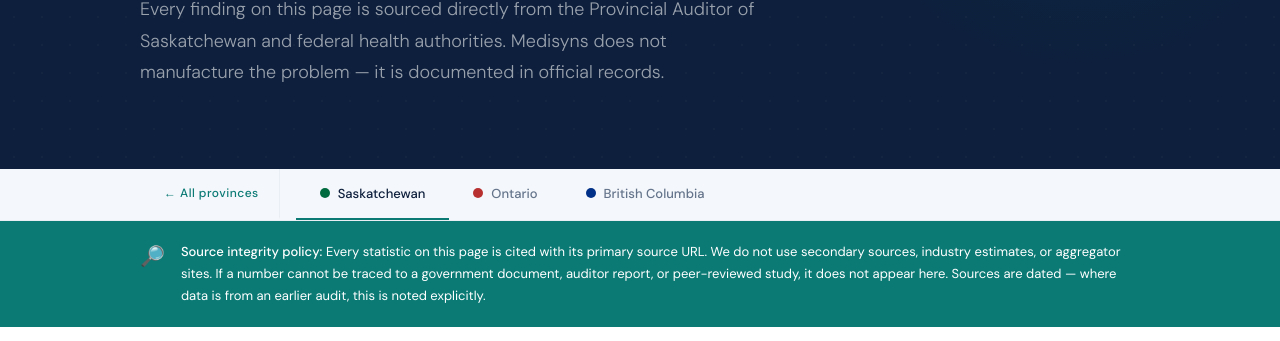
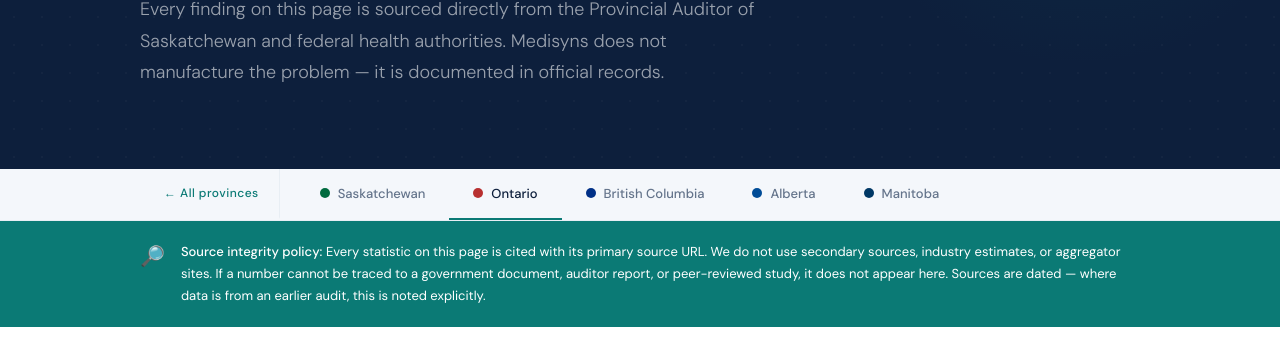
Before and after one commit to sjkextras/Medisyns, a plain HTML site: page provinces/saskatchewan.html in a window 1280 px wide. Shown: the part 459-800 px from the top of the page. Drawn offline with nearby package versions, Linux system fonts and the light colour scheme.

Commit message:
Update saskatchewan.html

```diff
--- a/provinces/saskatchewan.html
+++ b/provinces/saskatchewan.html
@@ -122,10 +122,12 @@ a{text-decoration:none;}
 
 <div class="province-nav">
   <div class="province-nav-inner">
-    <a href="/provincial-breakdown.html" class="back">← All provinces</a>
-    <a href="/provinces/saskatchewan.html" class="active"><div class="prov-dot" style="background:#006B3F"></div>Saskatchewan</a>
-    <a href="/provinces/ontario.html"><div class="prov-dot" style="background:#B83030"></div>Ontario</a>
-    <a href="/provinces/british-columbia.html"><div class="prov-dot" style="background:#003087"></div>British Columbia</a>
+    <a href="../canada/provincial-breakdown.html" class="back">← All provinces</a>
+    <a href="saskatchewan.html"><div class="prov-dot" style="background:#006B3F"></div>Saskatchewan</a>
+    <a href="ontario.html" class="active"><div class="prov-dot" style="background:#B83030"></div>Ontario</a>
+    <a href="british-columbia.html"><div class="prov-dot" style="background:#003087"></div>British Columbia</a>
+    <a href="alberta.html"><div class="prov-dot" style="background:#004C97"></div>Alberta</a>
+    <a href="manitoba.html"><div class="prov-dot" style="background:#003865"></div>Manitoba</a>
   </div>
 </div>
 
```
